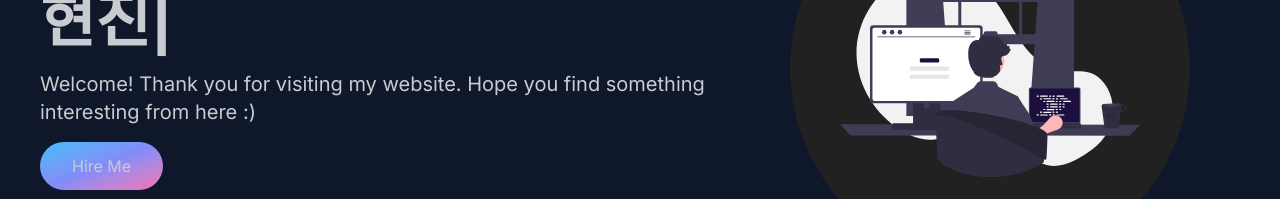
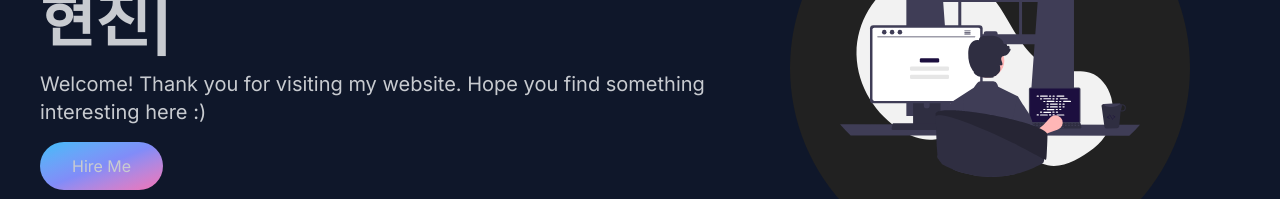
Before and after one commit to jake5007/portfolio_website, a Next.js app: page / in a window 1280 px wide. Shown: the part 297-496 px from the top of the page. Built offline with nearby package versions, Linux system fonts and the light colour scheme.

Commit message:
text modified

```diff
--- a/components/Hero.tsx
+++ b/components/Hero.tsx
@@ -37,7 +37,7 @@ const Hero = () => {
           </h1>
           <p className="text-base sm:text-lg lg:text-xl">
             Welcome! Thank you for visiting my website. Hope you find something
-            interesting from here {":)"}
+            interesting here {":)"}
           </p>
           <div className="mt-4">
             <Link href="#contact">
```
